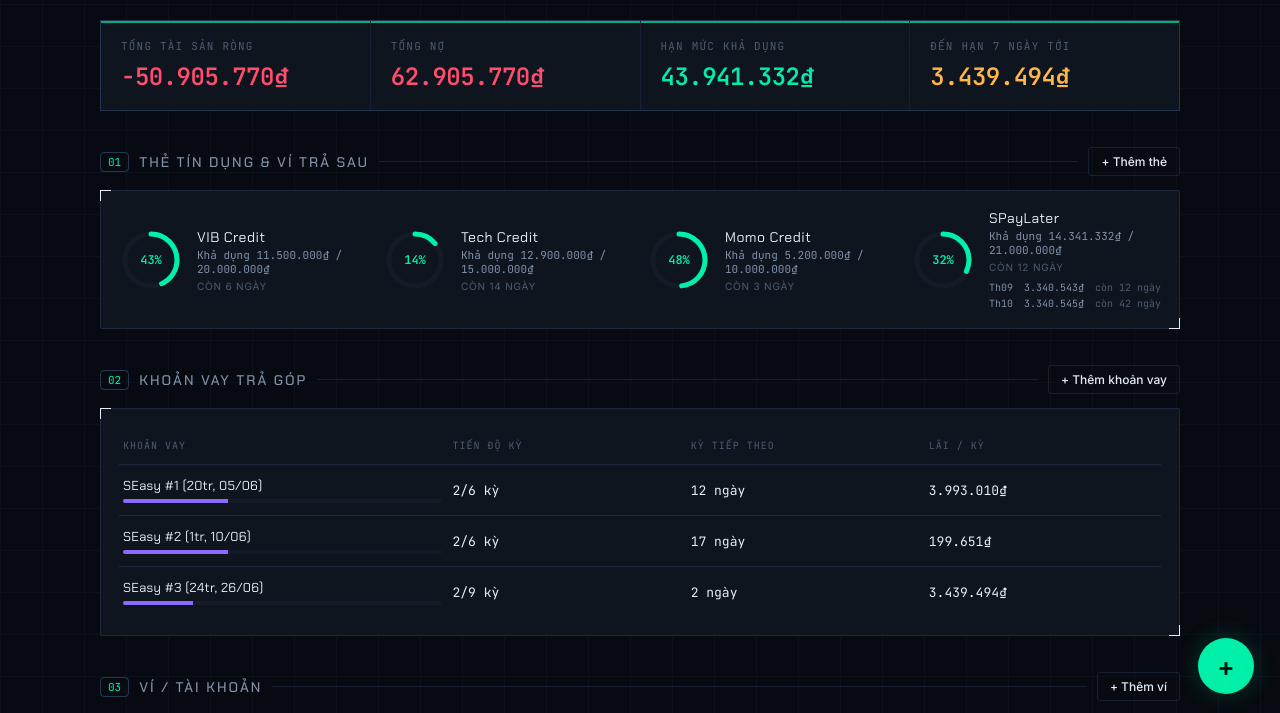
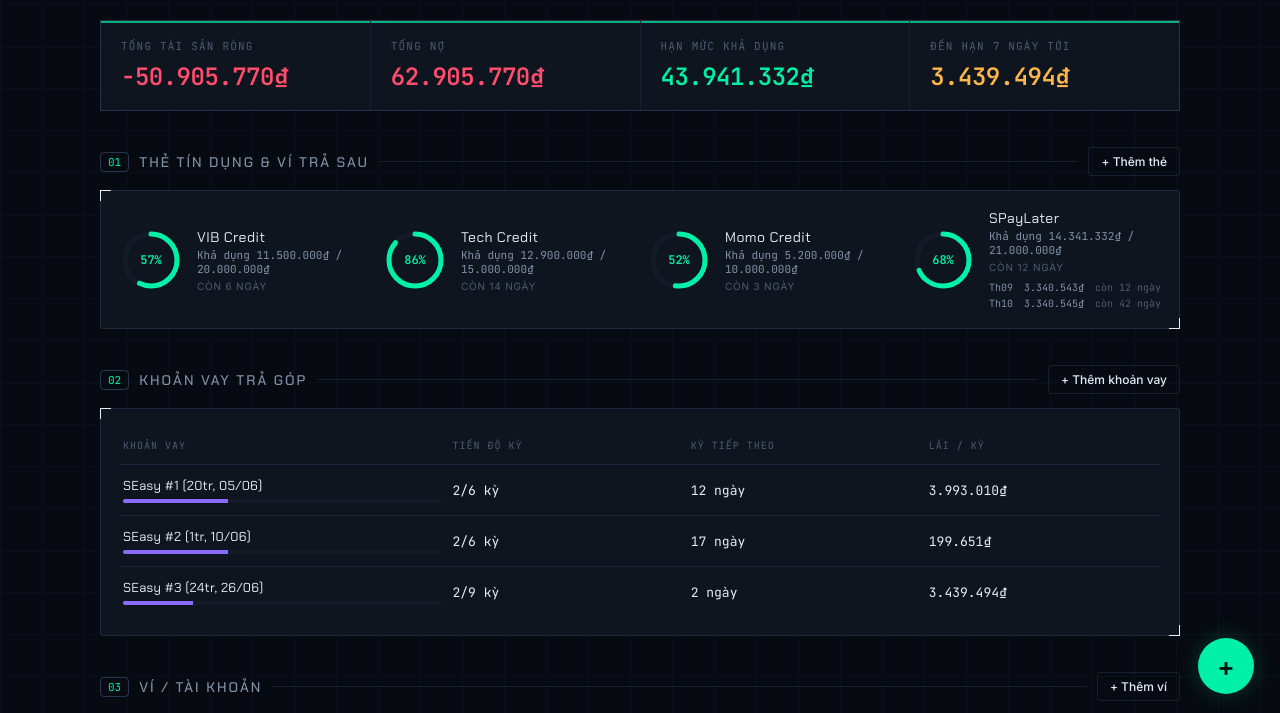
Before and after one commit to 33ZXRabbitZX33/Credyra, a plain HTML site: page index.html in a window 1280 px wide. Shown: the part 80-793 px from the top of the page. Drawn offline with Linux system fonts and the light colour scheme.

Commit message:
Flip credit ring to show % available instead of % used
Ring fill and pct label now represent remaining available credit,
matching the card's "Khả dụng" number. Color thresholds inverted to
match: red/amber now trigger on low available% (near limit), not high
used% — same danger semantics, just expressed from the other side.

```diff
--- a/index.html
+++ b/index.html
@@ -374,16 +374,16 @@ function renderStats(){
   `).join('');
 }
 
-function ringColor(pct){
-  if(pct >= 85) return 'var(--red)';
-  if(pct >= 60) return 'var(--amber)';
+function ringColor(availablePct){
+  if(availablePct <= 15) return 'var(--red)';
+  if(availablePct <= 40) return 'var(--amber)';
   return 'var(--mint)';
 }
 
 function renderCredit(){
   const credits = state.accounts.filter(a=>a.type==='credit');
   document.getElementById('creditGrid').innerHTML = credits.map(a=>{
-    const pct = Math.min(100, Math.round((a.used/a.limit)*100));
+    const pct = Math.max(0, Math.min(100, Math.round(((a.limit - a.used)/a.limit)*100)));
     const r = 26, c = 2*Math.PI*r;
     const offset = c - (pct/100)*c;
     const color = ringColor(pct);
```
